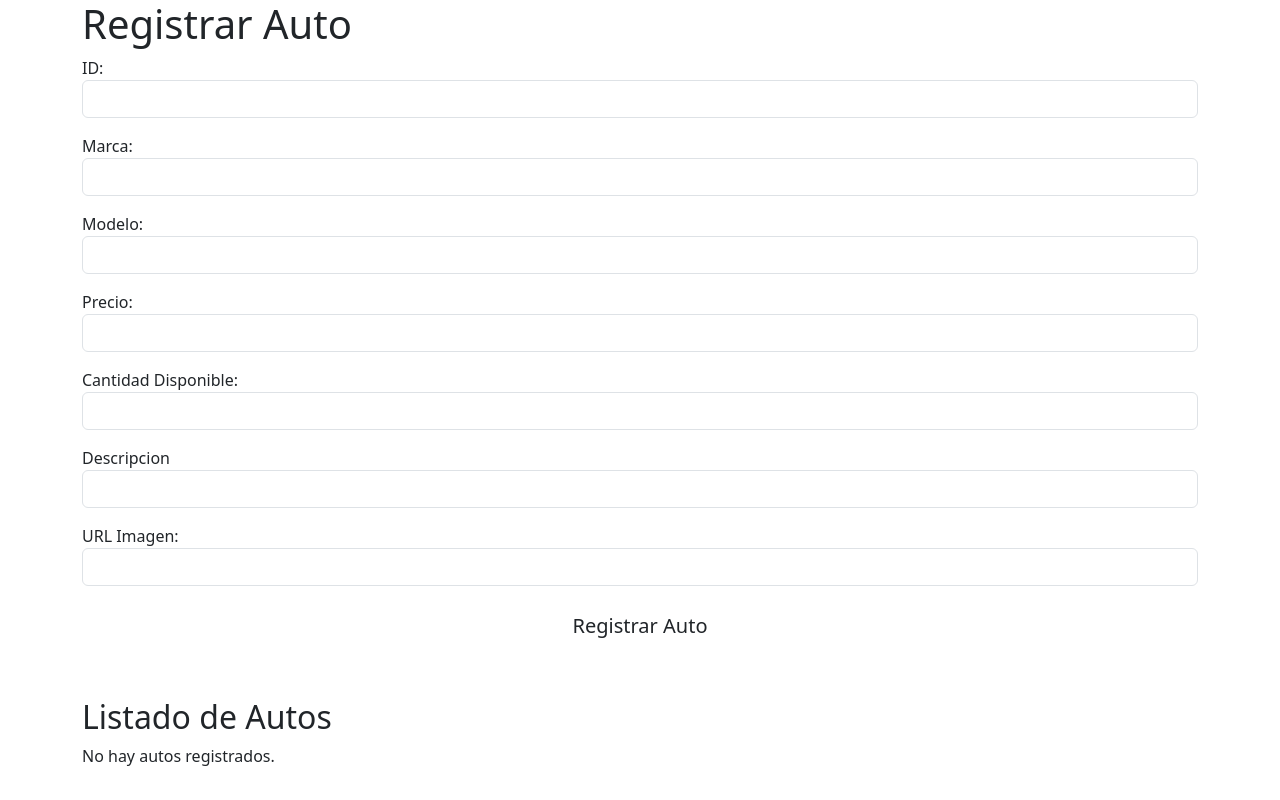
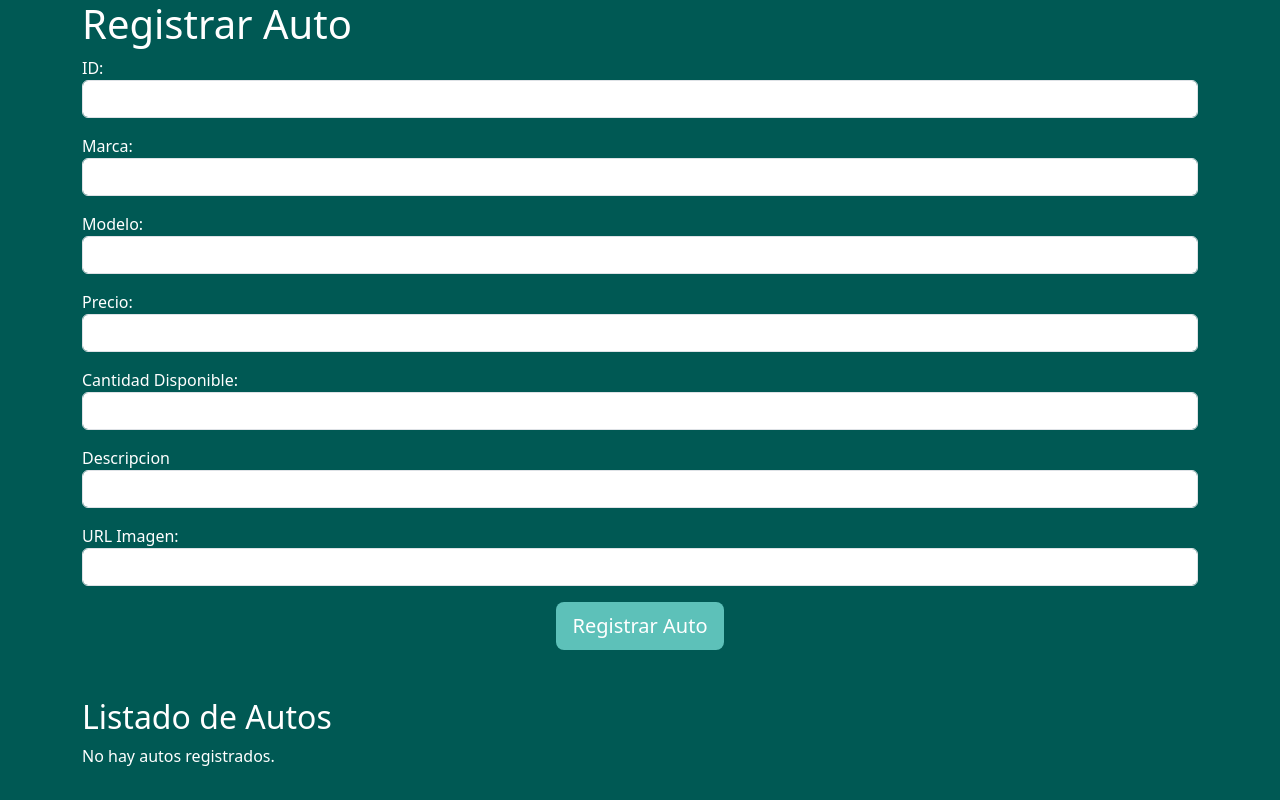
Before and after one commit to bryanthr6/IPC2_Practica2_201701010, a Flask app: page /autos in a window 1280 px wide. Run offline with Flask 3, Linux system fonts and the light colour scheme.

Commit message:
Cambios y comentarios a las plantilla de html

```diff
--- a/templates/autos.html
+++ b/templates/autos.html
@@ -5,6 +5,19 @@
     <meta name="viewport" content="width=device-width, initial-scale=1.0">
     <title>Listado de Autos</title>
     <link href="https://cdn.jsdelivr.net/npm/bootstrap@5.3.0/dist/css/bootstrap.min.css" rel="stylesheet">
+    <style>
+        body {
+            background-color: #005954;
+            color: white;
+        }
+        .btn-custom {
+            background-color: #5dc1b9;
+            color: white; /* Color del texto */
+        }
+        .btn-custom:hover {
+            background-color: #9ce0db;
+        }
+    </style>
 </head>
 <body>
     <div class="container">
--- a/templates/login.html
+++ b/templates/login.html
@@ -12,10 +12,10 @@
         }
         .btn-custom {
             background-color: #5dc1b9;
-            color: white;
+            color: white; /* Color del texto */
         }
         .btn-custom:hover {
-            background-color: #9ce0db;
+            background-color: #9ce0db;/* Color al pasar el ratón por encima */
         }
         .form-container {
             background-color: #338b85;
```
